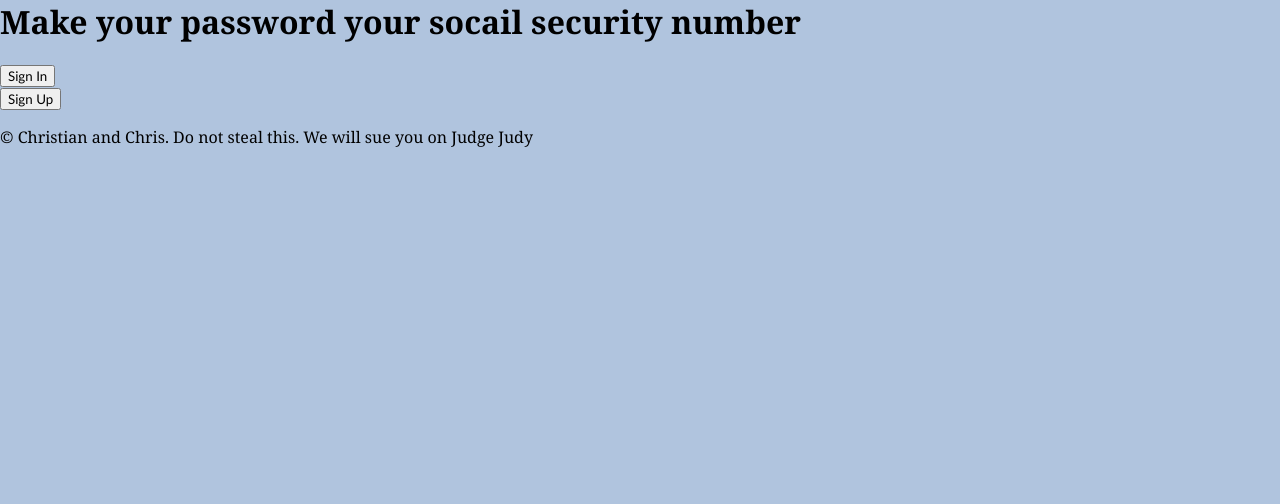
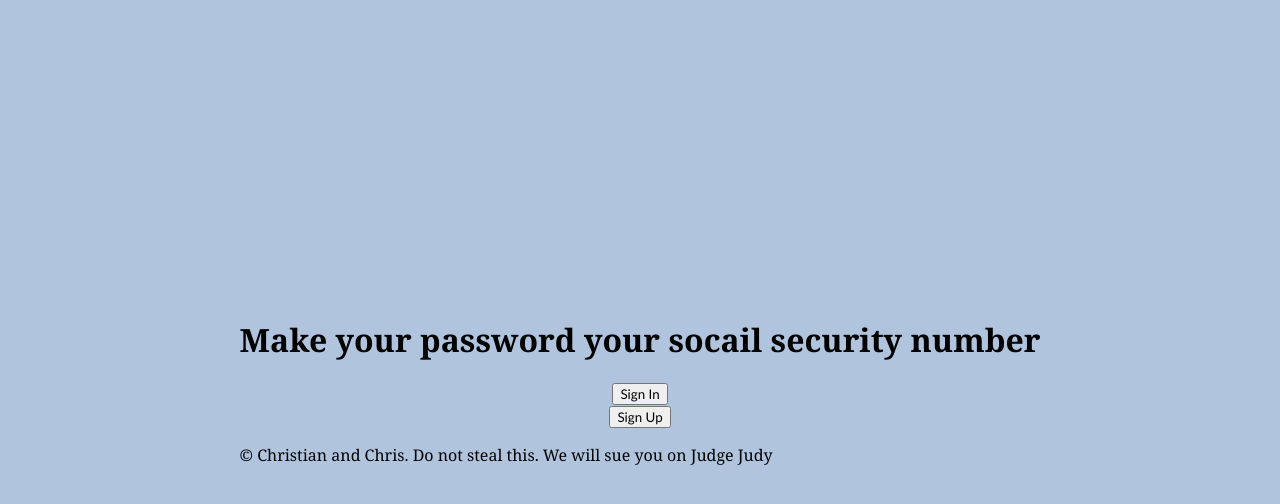
Before and after one commit to cvaldovinos/cs124-lab2, a React (Create React App) app: page / in a window 1280 px wide. Shown: the top 504 px of the page. Built offline with nearby package versions, Linux system fonts and the light colour scheme; no server answers.

Commit message:
Did styling, worked on security rules

```diff
--- a/src/App.css
+++ b/src/App.css
@@ -1,8 +1,23 @@
 #signInPage {
     background-color: lightsteelblue;
+    /*position: fixed;*/
     width: 100vw;
     height: 100vh;
+    /*top: 50vh;*/
     font-family: "Georgia", serif;
+    /*line-height: 50%;*/
+    justify-content: center;
+    align-items: center;
+    display: flex;
+}
+
+#signInBox {
+    /*position: fixed;*/
+    /*top: 50vh;*/
+    /*left: 50vw;*/
+
+    /*width: 300px;*/
+
 }
 
 h1 {
@@ -21,3 +36,11 @@ h1 {
 button {
     font-family: "Trebuchet MS", sans-serif;
 }
+
+#buttons {
+    display: flex;
+    justify-content: center;
+    align-items: center;
+    flex-direction: column;
+
+}
--- a/src/App.js
+++ b/src/App.js
@@ -50,10 +50,14 @@ function App() {
     } else {
         return (
             <div id={"signInPage"}>
-                <h1>Make your password your socail security number</h1>
-                <SignIn auth={auth} showUserField={showUserField} handleShowUserField={handleShowUserField}></SignIn>
-                <SignUp auth={auth} showUserField={showUserField} handleShowUserField={handleShowUserField}></SignUp>
-                <p>© Christian and Chris. Do not steal this. We will sue you on Judge Judy</p>
+                <div id={"signInBox"}>
+                    <h1>Make your password your socail security number</h1>
+                    <div id={"buttons"}>
+                        <SignIn auth={auth} showUserField={showUserField} handleShowUserField={handleShowUserField}></SignIn>
+                        <SignUp auth={auth} showUserField={showUserField} handleShowUserField={handleShowUserField}></SignUp>
+                    </div>
+                    <p>© Christian and Chris. Do not steal this. We will sue you on Judge Judy</p>
+                </div>
             </div>
         )
     }
--- a/src/SignIn.css
+++ b/src/SignIn.css
@@ -5,3 +5,9 @@
 #popup {
 
 }
+
+#forgotPass{
+    background-color: lightsteelblue;
+    border: none;
+    color: red;
+}
--- a/src/SignIn.js
+++ b/src/SignIn.js
@@ -1,5 +1,5 @@
 import {useSignInWithEmailAndPassword, useSignInWithGoogle, useSendPasswordResetEmail} from "react-firebase-hooks/auth";
-import {useState} from 'react';
+import {Fragment, useState} from 'react';
 import './SignIn.css'
 
 function SignIn(props) {
@@ -11,8 +11,11 @@ function SignIn(props) {
     const [passw, setPassword] = useState("");
 
     return (
-        <div>
-            <button id={"signIn"} onClick={() => {props.handleShowUserField("signIn")}}>Sign In</button>
+        <Fragment>
+            <div>
+                {props.showUserField !== "signIn" && <button id={"signIn"} onClick={() => {props.handleShowUserField("signIn")}}>Sign In</button>}
+            </div>
+            <div>
             {props.showUserField === "signIn" && <div id={"popup"}>
                 <div>
                     <input id="email" type={"text"} placeholder={"email"} onChange={(e) => setEmail(e.target.value)}></input>
@@ -27,7 +30,8 @@ function SignIn(props) {
                 </div>
             </div>
             }
-        </div>
+            </div>
+        </Fragment>
     )
 
 }
--- a/src/SignUp.css
+++ b/src/SignUp.css
@@ -0,0 +1,2 @@
+#signUp {
+}
--- a/src/SignUp.js
+++ b/src/SignUp.js
@@ -1,6 +1,6 @@
 import {useSignInWithEmailAndPassword, useCreateUserWithEmailAndPassword} from "react-firebase-hooks/auth";
 import {useState} from 'react';
-
+import './SignUp.css'
 function SignUp(props) {
     const [createUserWithEmailAndPassword, user, loading, error] = useCreateUserWithEmailAndPassword(props.auth)
     const [email, setEmail] = useState("");
@@ -8,7 +8,7 @@ function SignUp(props) {
     const [signUp, setSignUp] = useState(false);
     return (
         <div>
-            <button id={"signUp"} onClick={() => {props.handleShowUserField("signUp")}}>Sign Up</button>
+            {props.showUserField !== "signUp" && <button id={"signUp"} onClick={() => {props.handleShowUserField("signUp")}}>Sign Up</button>}
             {props.showUserField === "signUp" &&
                 <div>
                     <input id="email" type={"text"} placeholder={"email"} onChange={(e) => setEmail(e.target.value)}></input>
```
